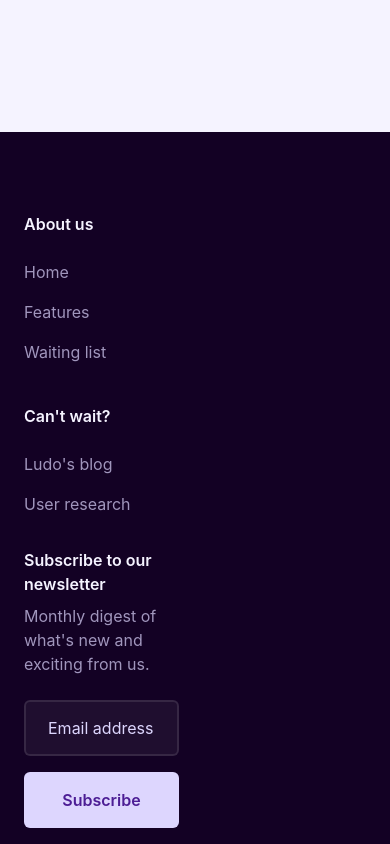
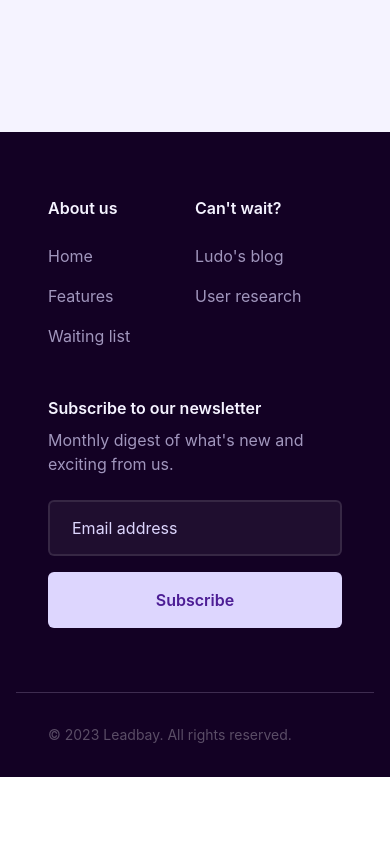
Before and after one commit to leadbay/landingpage, an Astro site: page / in a window 390 px wide. Shown: the part 5740-6584 px from the top of the page. After the commit the page ends 6517 px from the top, so only its background shows below. Built offline with nearby package versions, Linux system fonts and the light colour scheme; Astro itself is replaced by a stand-in of ours.

Commit message:
fix: footer and comp request

```diff
--- a/src/components/Footer.tsx
+++ b/src/components/Footer.tsx
@@ -1,3 +1,5 @@
+import { Container } from '@/components'
+
 const navigation = {
 	aboutus: [
 		{ name: 'Home', href: '#' },
@@ -19,14 +21,14 @@ const navigation = {
 export default function Footer() {
 	return (
 		<footer className="bg-violet-950" aria-labelledby="footer-heading">
+			<Container>
 				<h2 id="footer-heading" className="sr-only">
 					Footer
 				</h2>
-			<div className="mx-auto max-w-7xl px-6 pb-8 pt-20 sm:pt-24 lg:px-8 lg:pt-32">
-				<div className="grid grid-cols-2 gap-8 sm:col-span-2">
-					<div className="col-span-2 grid grid-cols-2 gap-8 sm:col-span-1">
-						<div className="sm:col-span-2 sm:grid-cols-2 md:grid md:gap-8">
-							<div>
+				<div className="flex flex-col ">
+					<div className="flex flex-col gap-12 px-8 py-16 sm:flex-row">
+						<div className="flex sm:w-1/2 sm:gap-16">
+							<div className="w-1/2 sm:w-auto">
 								<h3 className="font-semibold leading-6 text-violet-50">About us</h3>
 								<ul role="list" className="mt-6 space-y-4">
 									{navigation.aboutus.map((item) => (
@@ -41,7 +43,7 @@ export default function Footer() {
 									))}
 								</ul>
 							</div>
-							<div className="mt-10 md:mt-0">
+							<div className="w-1/2 sm:w-auto">
 								<h3 className="font-semibold leading-6 text-violet-50">Can't wait?</h3>
 								<ul role="list" className="mt-6 space-y-4">
 									{navigation.cantwait.map((item) => (
@@ -57,9 +59,10 @@ export default function Footer() {
 								</ul>
 							</div>
 						</div>
-					</div>
 						<div className="xl:mt-0">
-						<h3 className="font-semibold leading-6 text-violet-50">Subscribe to our newsletter</h3>
+							<h3 className="font-semibold leading-6 text-violet-50">
+								Subscribe to our newsletter
+							</h3>
 							<p className="mt-2 leading-6 text-violet-200/70">
 								Monthly digest of what's new and exciting from us.
 							</p>
@@ -92,12 +95,13 @@ export default function Footer() {
 							</form>
 						</div>
 					</div>
-				<div className="mt-16 border-t border-purple-200/20 pt-8 sm:mt-20 md:flex md:items-center md:justify-between lg:mt-24">
-					<p className="mt-8 text-sm leading-5 text-white/30 md:order-1 md:mt-0">
+					<div className="border-t border-purple-200/20 p-8 md:flex md:items-center md:justify-between">
+						<p className="text-sm leading-5 text-white/30 md:order-1 md:mt-0">
 							&copy; 2023 Leadbay. All rights reserved.
 						</p>
 					</div>
 				</div>
+			</Container>
 		</footer>
 	)
 }
--- a/src/components/RequestAccess.tsx
+++ b/src/components/RequestAccess.tsx
@@ -27,8 +27,8 @@ export default function RequestAccess() {
 						className="fill-white"
 					>
 						<path
-							fill-rule="evenodd"
-							clip-rule="evenodd"
+							fillRule="evenodd"
+							clipRule="evenodd"
 							d="M5 10C5 9.58579 5.33579 9.25 5.75 9.25H12.3879L10.2302 7.29063C9.93159 7.00353 9.92228 6.52875 10.2094 6.23017C10.4965 5.93159 10.9713 5.92228 11.2698 6.20938L14.7698 9.45938C14.9169 9.60078 15 9.79599 15 10C15 10.204 14.9169 10.3992 14.7698 10.5406L11.2698 13.7906C10.9713 14.0777 10.4965 14.0684 10.2094 13.7698C9.92228 13.4713 9.93159 12.9965 10.2302 12.7094L12.3879 10.75H5.75C5.33579 10.75 5 10.4142 5 10Z"
 						/>
 					</svg>
--- a/src/components/Testimonials.tsx
+++ b/src/components/Testimonials.tsx
@@ -76,7 +76,7 @@ export default function Testimonials() {
 								>
 									<path
 										d="M72.4765 2.27997V1.14719L71.3525 1.28769C30.0333 6.45261 1.12805 40.0455 1.12805 83.3565C1.12805 98.8381 5.51547 111.576 13.0288 120.461C20.5524 129.359 31.1596 134.328 43.4312 134.328C54.8919 134.328 64.5911 130.286 71.4254 123.32C78.2579 116.356 82.1649 106.534 82.1649 95.0845C82.1649 83.8992 78.519 74.8415 72.4498 68.5744C66.3812 62.3079 57.9554 58.9004 48.5303 58.9004C43.4162 58.9004 39.1208 59.7303 35.287 61.0206C36.0806 44.5332 50.5892 31.6591 71.6594 27.739L72.4765 27.587V26.7559V2.27997ZM173.44 2.27997V1.14719L172.316 1.28769C130.996 6.45261 102.091 40.0455 102.091 83.3565C102.091 98.8381 106.479 111.576 113.992 120.461C121.516 129.359 132.123 134.328 144.394 134.328C155.855 134.328 165.554 130.286 172.389 123.32C179.221 116.356 183.128 106.534 183.128 95.0845C183.128 83.8891 179.348 74.8302 173.15 68.5667C166.956 62.3063 158.407 58.9004 148.984 58.9004C143.908 58.9004 139.608 59.7181 135.747 61.3746C136.629 44.4813 151.592 31.6518 172.623 27.739L173.44 27.587V26.7559V2.27997Z"
-										stroke-width="4"
+										strokeWidth="4"
 									/>
 								</svg>
 							</figure>
```
Lines whose indentation alone changed are shown as unchanged.
